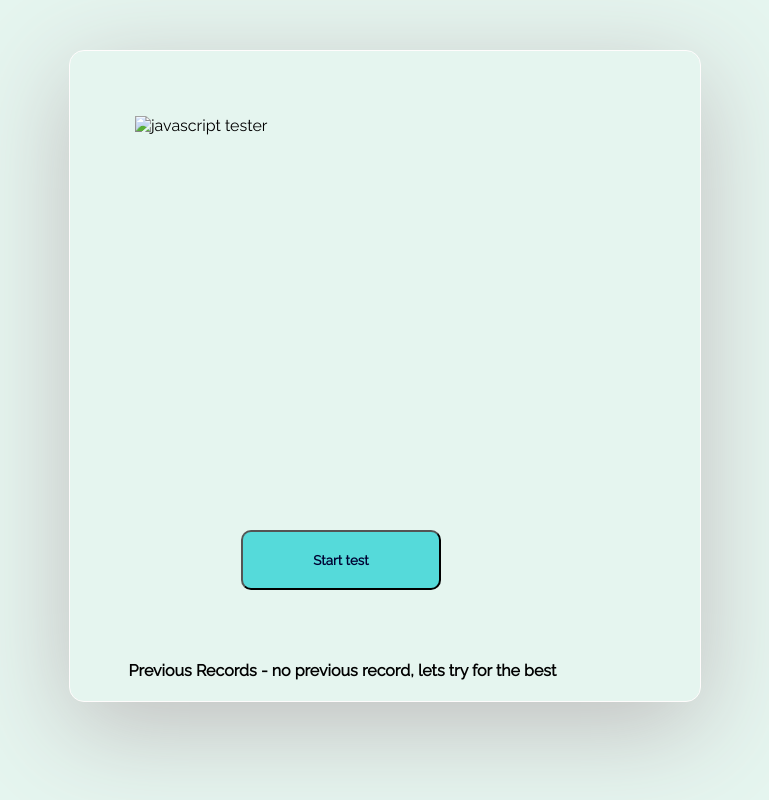
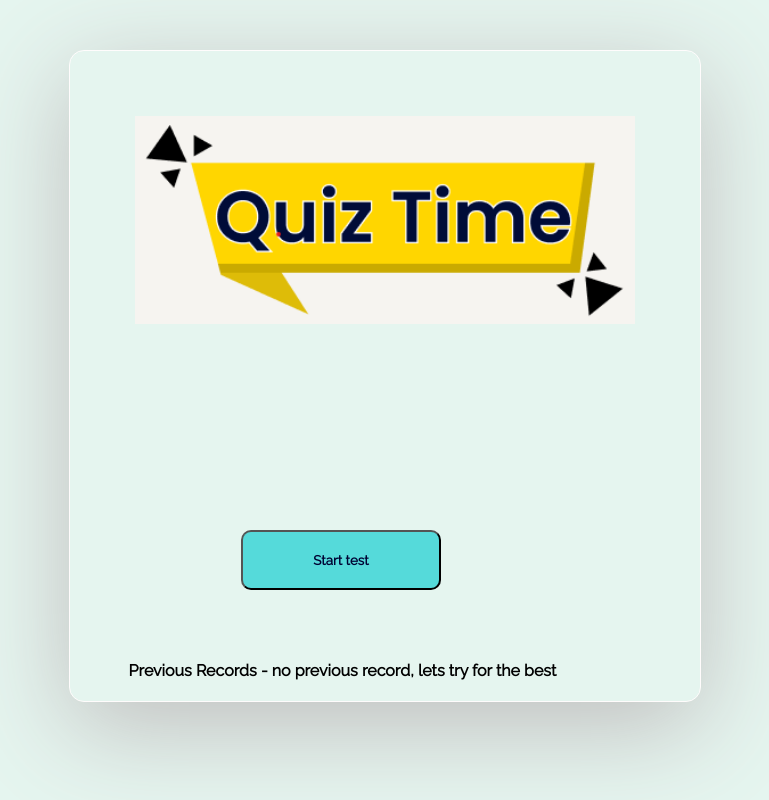
Before and after one commit to tarunkumarkushwaha/checkyourjavascriptconcept.github.io, a plain HTML site: page index.html in a window 1280 px wide. Shown: the whole page, without its empty margins (281-1050 px from the left). Drawn offline with Linux system fonts and the light colour scheme.

Commit message:
Update index.html

```diff
--- a/index.html
+++ b/index.html
@@ -12,7 +12,7 @@
 
 <body>
     <div id="frontpage" class="frontpage">
-        <img src="/images/Screenshot 2023-01-26 110942.png" alt="javascript tester">
+        <img src="Screenshot 2023-01-26 110942.png" alt="javascript tester">
         <div id="prevresponse"></div>
         <button class="teststartbutton" onclick="teststartbutton()" type="button">Start test</button>
     </div>
```
